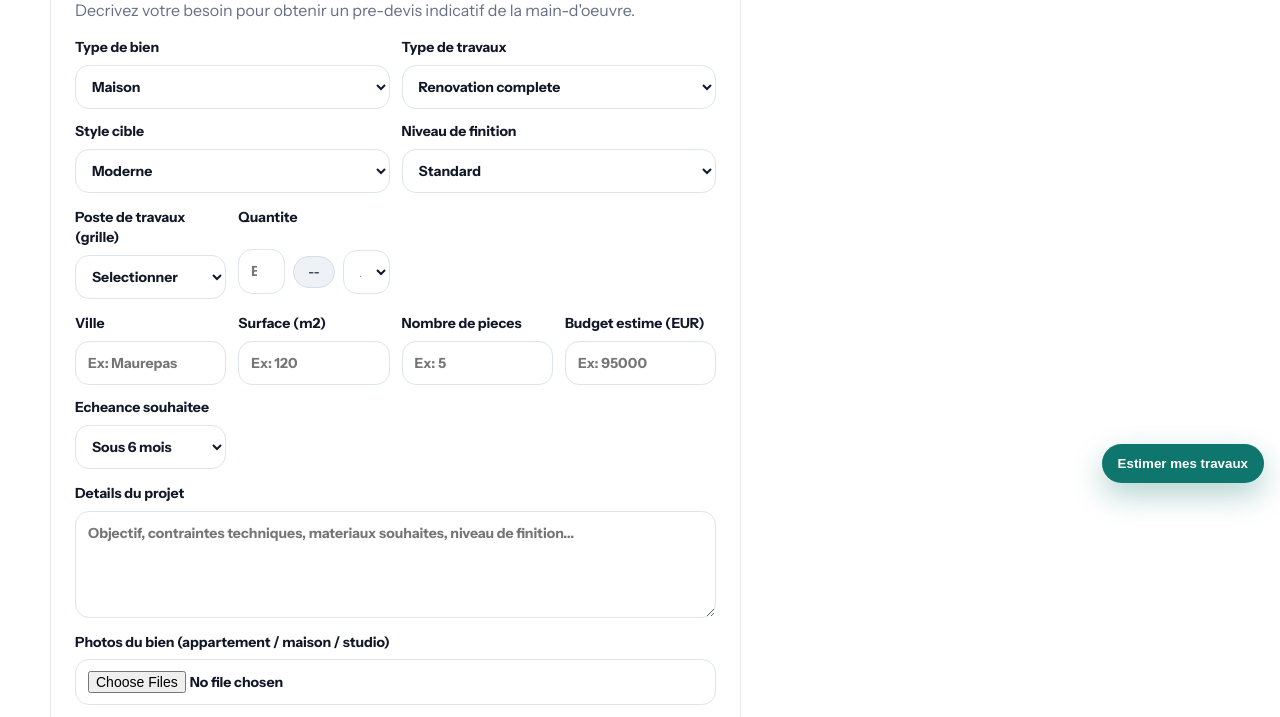
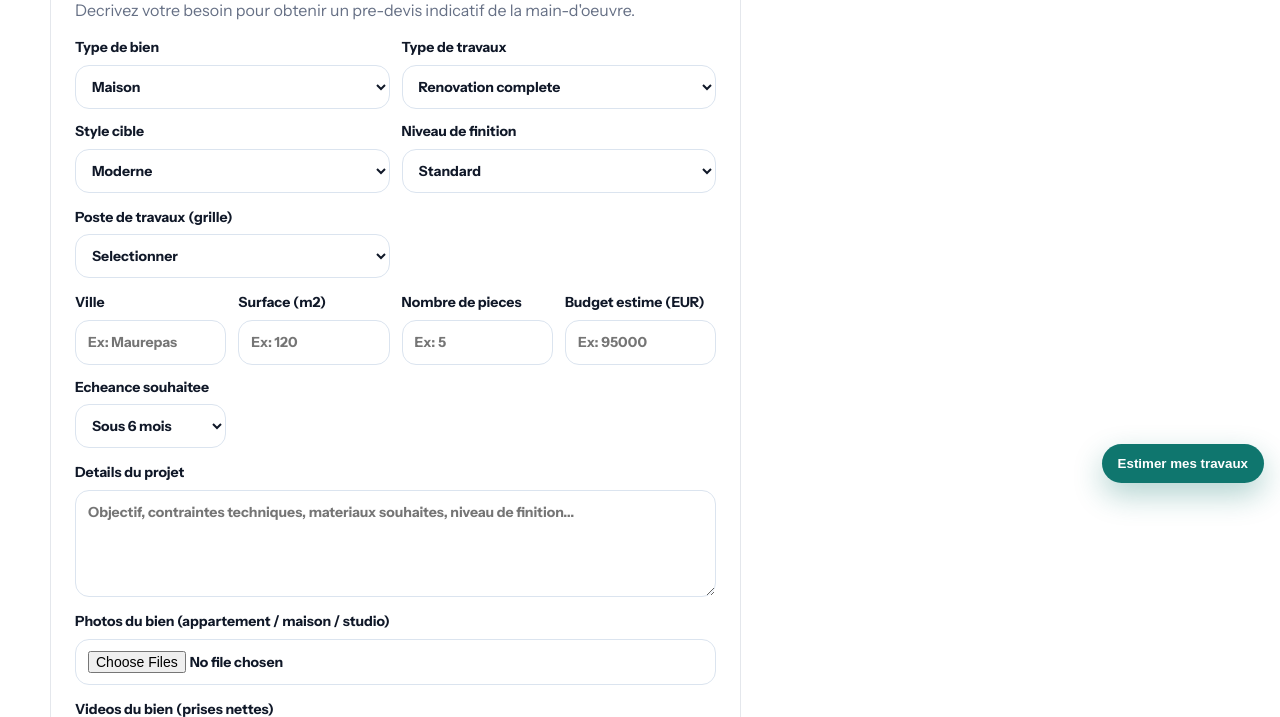
Before and after one commit to celiabou/batiment-fastapi, a FastAPI app: page /estimation-projet in a window 1280 px wide. Shown: the part 301-1018 px from the top of the page. Run offline with FastAPI, Linux system fonts and the light colour scheme.

Commit message:
ui: keep work item grid only, remove quantity/unit controls

```diff
--- a/templates/estimation_projet.html
+++ b/templates/estimation_projet.html
@@ -54,56 +54,41 @@
       </label>
     </div>
 
-    <div class="ai3d-form-grid ai3d-form-grid-4">
+    <div class="ai3d-form-grid">
       <label>Poste de travaux (grille)
-        <select name="work_item_key" class="js-work-item">
+        <select name="work_item_key">
           <option value="">Selectionner</option>
-          <option value="demolition" data-unit="m2">Demolition interieure (m2)</option>
-          <option value="terrassement" data-unit="m3">Terrassement (m3)</option>
-          <option value="fondations" data-unit="m2">Fondations (m2)</option>
-          <option value="dalle_beton" data-unit="m2">Dalle beton (m2)</option>
-          <option value="ouverture_mur_porteur" data-unit="forfait">Ouverture mur porteur (forfait)</option>
-          <option value="ragrage" data-unit="m2">Ragreage (m2)</option>
-          <option value="renovation_complete" data-unit="m2">Renovation complete (m2)</option>
-          <option value="renovation_legere" data-unit="m2">Renovation legere (m2)</option>
-          <option value="renovation_haut_de_gamme" data-unit="m2">Renovation haut de gamme (m2)</option>
-          <option value="electricite_complete" data-unit="m2">Installation complete (m2)</option>
-          <option value="electricite_normes" data-unit="m2">Mise aux normes (m2)</option>
-          <option value="prise_electrique" data-unit="unite">Prise electrique (unite)</option>
-          <option value="tableau_elec" data-unit="forfait">Tableau electrique (forfait)</option>
-          <option value="plomberie_complete" data-unit="m2">Plomberie complete (m2)</option>
-          <option value="salle_de_bain_complete" data-unit="forfait">Salle de bain complete (forfait)</option>
-          <option value="cuisine_raccordement" data-unit="forfait">Cuisine (raccordement) (forfait)</option>
-          <option value="peinture_murs" data-unit="m2">Peinture murs (m2)</option>
-          <option value="peinture_plafond" data-unit="m2">Peinture plafond (m2)</option>
-          <option value="enduit_preparation" data-unit="m2">Enduit / preparation murs (m2)</option>
-          <option value="carrelage" data-unit="m2">Carrelage (m2)</option>
-          <option value="parquet" data-unit="m2">Parquet (m2)</option>
-          <option value="sol_souple" data-unit="m2">Sol souple (m2)</option>
-          <option value="moquette" data-unit="m2">Moquette (m2)</option>
-          <option value="renovation_toiture" data-unit="m2">Renovation toiture (m2)</option>
-          <option value="isolation_toiture" data-unit="m2">Isolation toiture (m2)</option>
-          <option value="renovation_balcon" data-unit="m2">Renovation balcon (m2)</option>
-          <option value="renovation_terrasse" data-unit="m2">Renovation terrasse (m2)</option>
-          <option value="amenagement_terrasse" data-unit="forfait">Amenagement terrasse (forfait)</option>
-          <option value="optimisation_exterieur" data-unit="forfait">Optimisation espace exterieur (forfait)</option>
+          <option value="demolition">Demolition interieure (m2)</option>
+          <option value="terrassement">Terrassement (m3)</option>
+          <option value="fondations">Fondations (m2)</option>
+          <option value="dalle_beton">Dalle beton (m2)</option>
+          <option value="ouverture_mur_porteur">Ouverture mur porteur (forfait)</option>
+          <option value="ragrage">Ragreage (m2)</option>
+          <option value="renovation_complete">Renovation complete (m2)</option>
+          <option value="renovation_legere">Renovation legere (m2)</option>
+          <option value="renovation_haut_de_gamme">Renovation haut de gamme (m2)</option>
+          <option value="electricite_complete">Installation complete (m2)</option>
+          <option value="electricite_normes">Mise aux normes (m2)</option>
+          <option value="prise_electrique">Prise electrique (unite)</option>
+          <option value="tableau_elec">Tableau electrique (forfait)</option>
+          <option value="plomberie_complete">Plomberie complete (m2)</option>
+          <option value="salle_de_bain_complete">Salle de bain complete (forfait)</option>
+          <option value="cuisine_raccordement">Cuisine (raccordement) (forfait)</option>
+          <option value="peinture_murs">Peinture murs (m2)</option>
+          <option value="peinture_plafond">Peinture plafond (m2)</option>
+          <option value="enduit_preparation">Enduit / preparation murs (m2)</option>
+          <option value="carrelage">Carrelage (m2)</option>
+          <option value="parquet">Parquet (m2)</option>
+          <option value="sol_souple">Sol souple (m2)</option>
+          <option value="moquette">Moquette (m2)</option>
+          <option value="renovation_toiture">Renovation toiture (m2)</option>
+          <option value="isolation_toiture">Isolation toiture (m2)</option>
+          <option value="renovation_balcon">Renovation balcon (m2)</option>
+          <option value="renovation_terrasse">Renovation terrasse (m2)</option>
+          <option value="amenagement_terrasse">Amenagement terrasse (forfait)</option>
+          <option value="optimisation_exterieur">Optimisation espace exterieur (forfait)</option>
         </select>
       </label>
-
-      <label>Quantite
-        <div class="unit-field">
-          <input name="work_quantity" class="js-work-qty" type="number" min="0" step="0.1" placeholder="Ex: 80">
-          <span class="unit-tag js-work-unit">--</span>
-          <select id="workUnitOverride" class="unit-override">
-            <option value="">Auto</option>
-            <option value="m2">m2</option>
-            <option value="m3">m3</option>
-            <option value="unite">Unite</option>
-            <option value="forfait">Forfait</option>
-          </select>
-        </div>
-      </label>
-      <input type="hidden" name="work_unit" id="workUnitHidden" value="">
     </div>
 
     <div class="ai3d-form-grid ai3d-form-grid-4">
```
